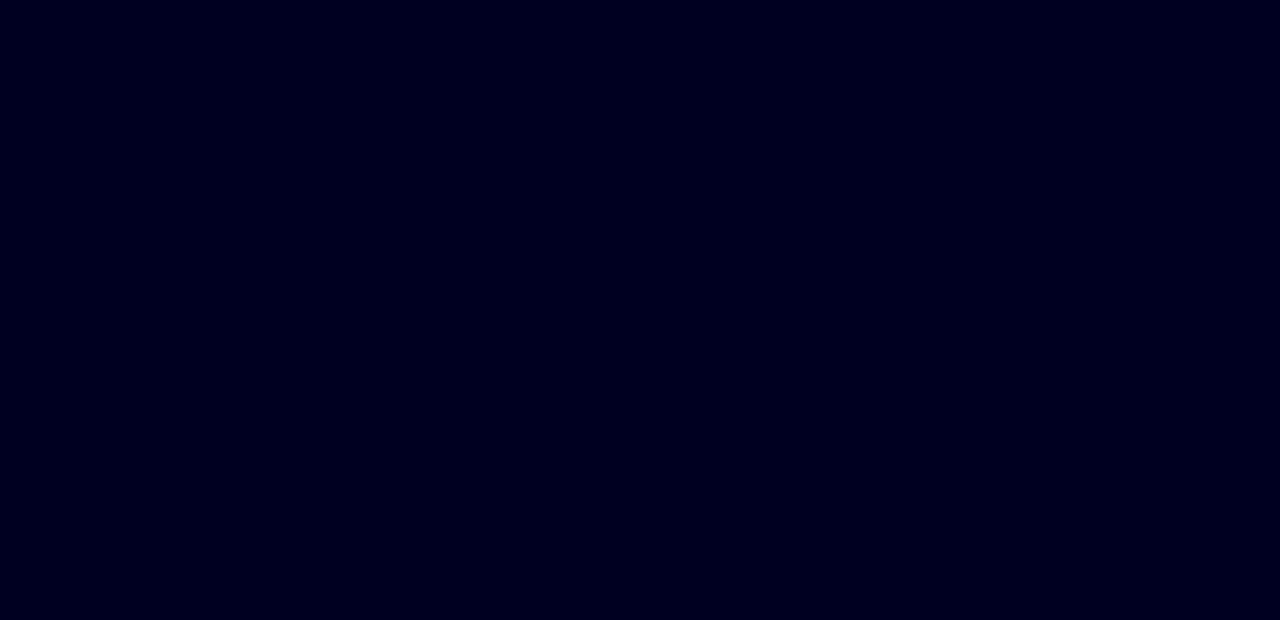
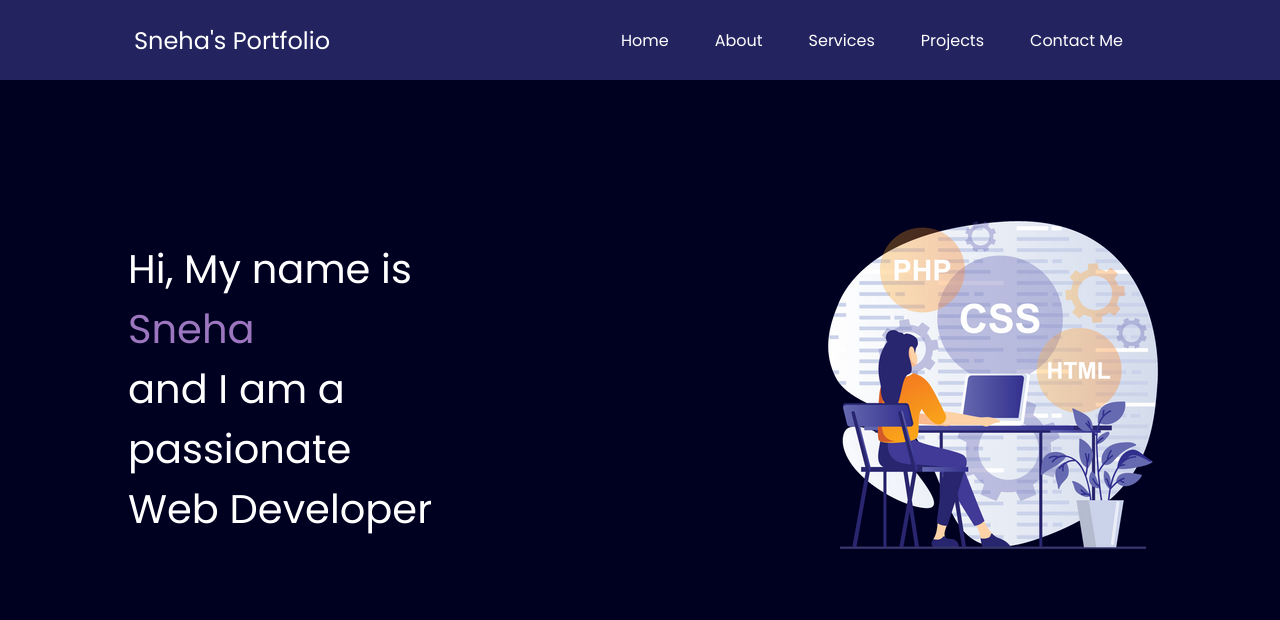
Before and after one commit to Sneha-2804/CodeAlpha_Portfolio, a plain HTML site: page index.html in a window 1280 px wide. Drawn offline with Linux system fonts and the light colour scheme.

Commit message:
commiting

```diff
--- a/index.html
+++ b/index.html
@@ -1,27 +1,112 @@
 <!DOCTYPE html>
 <html lang="en">
+
 <head>
   <meta charset="UTF-8">
   <meta name="viewport" content="width=device-width, initial-scale=1.0">
+  <link rel="preconnect" href="https://fonts.googleapis.com">
+  <link rel="preconnect" href="https://fonts.gstatic.com" crossorigin>
+  <link href="https://fonts.googleapis.com/css2?family=Poppins:wght@400;700&display=swap" rel="stylesheet">
   <title>Portfolio Page</title>
   <style>
-    *{
+    * {
       margin: 0;
       padding: 0;
     }
-    body{
-      background-color: rgb(0,0,33);
+
+    body {
+      font-family: "Poppins", sans-serif;
+      background-color: rgb(0, 0, 33);
       color: white;
     }
+
+    nav{
+      display: flex;
+      justify-content: space-around;
+      align-items: center;
+      height: 80px;
+      background-color: rgb(35, 35, 96);
+    }
+
+    nav ul{
+      display: flex;
+      justify-content: center;
+    }
+
+
+    nav ul li{
+      list-style: none;
+      margin: 0 23px;
+    }
+
+    nav ul li a{
+      text-decoration: none;
+      color: white;
+    }
+
+    nav ul li a:hover{
+      opacity: 0.7;
+      font-size: 1.01rem;
+    }
+
+    .left{
+      font-size: 1.5rem;
+    }
+
+    .firstSection{
+      display: flex;
+      justify-content: space-around;
+      margin: 80px 0;
+      align-items: center;
+    }
+
+    .firstSection > div{
+      width: 30%;
+    }
+
+    .leftSection{
+      font-size: 2.5rem;
+    }
+
+    span{
+      color: rgb(156, 119, 191);
+    }
+
+
   </style>
 </head>
+
 <body>
   <header>
     <nav>
-      <div class="left"></div>
-      <div class="right"></div>
+      <div class="left">
+        Sneha's Portfolio
+      </div>
+      <div class="right">
+        <ul>
+          <li><a href="/">Home</a></li>
+          <li><a href="/">About</a></li>
+          <li><a href="/">Services</a></li>
+          <li><a href="/">Projects</a></li>
+          <li><a href="/">Contact Me</a></li>
+        </ul>
+      </div>
     </nav>
   </header>
 
+  <main>
+    <section class="firstSection">
+      <div class="leftSection">Hi, My name is <span>Sneha</span>
+        <div>
+          and I am a passionate <div>Web Developer</div>
+        </div>
+      </div>
+      <div class="rightSection">
+        <img src="bg.webp" alt="ME"/>
+      </div>
+    </section>
+  </main>
+
 </body>
+
 </html>
--- a/style.css
+++ /dev/null
@@ -1,160 +0,0 @@
-* {
-    margin: 0;
-    padding: 0;
-    box-sizing: border-box;
-  }
-
-  body {
-    font-family: 'Segoe UI', sans-serif;
-    line-height: 1.6;
-    background-color: #f9f9f9;
-    scroll-behavior: smooth;
-  }
-
-  header {
-    background: #333;
-    padding: 1rem 0;
-    position: sticky;
-    top: 0;
-    z-index: 999;
-  }
-
-  .navbar {
-    display: flex;
-    justify-content: space-between;
-    align-items: center;
-    max-width: 1100px;
-    margin: 0 auto;
-    padding: 0 20px;
-  }
-
-  .logo {
-    color: #fff;
-    font-size: 1.5rem;
-    font-weight: bold;
-  }
-
-  .nav-links {
-    list-style: none;
-    display: flex;
-    gap: 20px;
-  }
-
-  .nav-links a {
-    color: #fff;
-    text-decoration: none;
-    transition: color 0.3s;
-  }
-
-  .nav-links a:hover {
-    color: #0d6efd;
-  }
-
-  .section {
-    padding: 80px 20px;
-    max-width: 1100px;
-    margin: 0 auto;
-    animation: fadeIn 1s ease-in-out;
-  }
-
-  .hero {
-    background: #c90dfd;
-    color: white;
-    text-align: center;
-    padding: 100px 20px;
-  }
-
-  .hero h1 {
-    font-size: 2.5rem;
-    margin-bottom: 10px;
-  }
-
-  .btn {
-    background: #222;
-    color: #fff;
-    padding: 10px 20px;
-    display: inline-block;
-    border-radius: 5px;
-    text-decoration: none;
-    margin-top: 20px;
-    transition: background 0.3s;
-  }
-
-  .btn:hover {
-    background: #0d6efd;
-  }
-
-  .skills-list {
-    display: flex;
-    flex-wrap: wrap;
-    gap: 10px;
-  }
-
-  .skills-list li {
-    background: #ddd;
-    padding: 10px 15px;
-    border-radius: 20px;
-    list-style: none;
-  }
-
-  .projects-grid {
-    display: grid;
-    grid-template-columns: repeat(auto-fit, minmax(250px, 1fr));
-    gap: 20px;
-  }
-
-  .project-card {
-    background: #fff;
-    padding: 20px;
-    border: 1px solid #ccc;
-    border-radius: 10px;
-    transition: transform 0.3s, box-shadow 0.3s;
-  }
-
-  .project-card:hover {
-    transform: translateY(-5px);
-    box-shadow: 0 4px 15px rgba(0,0,0,0.1);
-  }
-
-  #contact-form {
-    display: flex;
-    flex-direction: column;
-    gap: 15px;
-  }
-
-  #contact-form input,
-  #contact-form textarea {
-    padding: 10px;
-    border: 1px solid #ccc;
-    border-radius: 5px;
-  }
-
-  footer {
-    text-align: center;
-    padding: 20px;
-    background: #333;
-    color: #fff;
-    margin-top: 40px;
-  }
-
-  @keyframes fadeIn {
-    from { opacity: 0; transform: translateY(20px); }
-    to { opacity: 1; transform: translateY(0); }
-  }
-
-  /* Responsive Navigation */
-  @media (max-width: 768px) {
-    .nav-links {
-      flex-direction: column;
-      background: #444;
-      position: absolute;
-      right: 0;
-      top: 60px;
-      width: 100%;
-      display: none;
-    }
-
-    .nav-links.active {
-      display: flex;
-    }
-  }
```
Also changed, not shown: script.js (deleted, +0 -14 lines), bg.webp (added).
